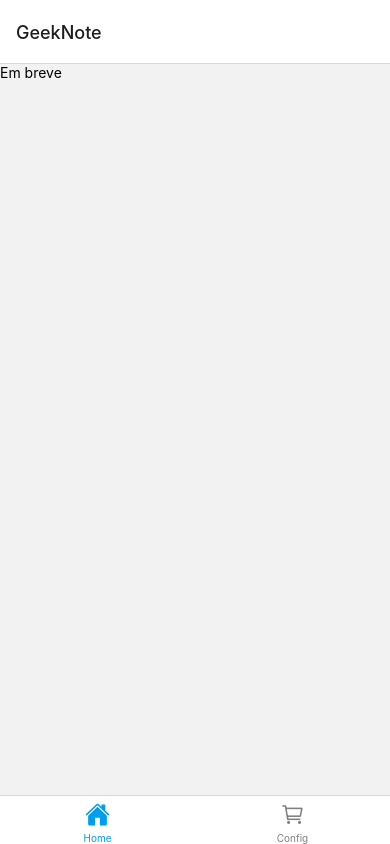
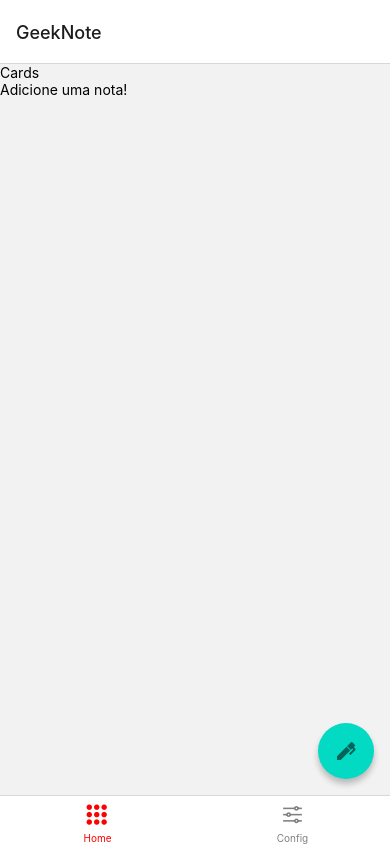
Before and after one commit to luarrekcah/GeekNote, a React Native app: screen /Home in a window 390 px wide. Built offline with nearby package versions, Linux system fonts and the light colour scheme.

Commit message:
[ADDED] Fab

```diff
--- a/package.json
+++ b/package.json
@@ -10,11 +10,13 @@
     "lint": "eslint ."
   },
   "dependencies": {
+    "@react-native-async-storage/async-storage": "^1.17.7",
     "@react-navigation/bottom-tabs": "^6.3.2",
     "@react-navigation/native": "^6.0.11",
     "@react-navigation/native-stack": "^6.7.0",
     "react": "18.0.0",
     "react-native": "0.69.1",
+    "react-native-paper": "^4.12.4",
     "react-native-safe-area-context": "^4.3.1",
     "react-native-screens": "^3.15.0",
     "react-native-vector-icons": "^9.2.0"
--- a/source/Global/colorScheme.js
+++ b/source/Global/colorScheme.js
@@ -1,6 +1,6 @@
 const Colors = {
   color: {
-    primary: '#009eef',
+    primary: '#FF0000',
     fulldark: '#000000',
   },
 };
--- a/source/screens/Main/components/Home/index.js
+++ b/source/screens/Main/components/Home/index.js
@@ -1,8 +1,77 @@
-import React from 'react';
-import {Text} from 'react-native';
+import React, {useState, useEffect} from 'react';
+import {View, Text, TouchableOpacity, FlatList, StyleSheet} from 'react-native';
+import AsyncStorage from '@react-native-async-storage/async-storage';
+import {FAB, Portal, Provider} from 'react-native-paper';
+import Colors from '../../../../Global/colorScheme';
 
-const Home = () => {
-  return <Text>Em breve</Text>;
+const Home = ({navigation}) => {
+  const [db, setdb] = useState([]);
+  const [state, setState] = useState({open: false});
+
+  const onStateChange = ({open}) => setState({open});
+
+  const {open} = state;
+
+  useEffect(() => {
+    if (AsyncStorage.getItem('db')) {
+      AsyncStorage.getItem('db').then(data => {
+        const dba = JSON.parse(data);
+        setdb(dba);
+      });
+    } else {
+      setdb(null);
+    }
+  }, []);
+
+  console.log(typeof db);
+
+  return (
+    <View style={styles.container}>
+      <Text>Cards</Text>
+      {db === null ? (
+        <Text>Adicione uma nota!</Text>
+      ) : (
+        <FlatList
+          data={db}
+          keyExtractor={item => item.id}
+          renderItem={({item}) => (
+            <View style={styles.itemsContainer}>
+              <Text>{item.name}</Text>
+            </View>
+          )}
+        />
+      )}
+      <FAB.Group
+        open={open}
+        icon={open ? 'close' : 'pen'}
+        actions={[
+          {
+            icon: 'card',
+            label: 'Novo Card',
+            onPress: () => console.log('Pressed notifications'),
+          },
+          {
+            icon: 'pen',
+            label: 'Nova anotação básica',
+            onPress: () => console.log('Pressed notifications'),
+          },
+        ]}
+        onStateChange={onStateChange}
+      />
+    </View>
+  );
 };
 
+const styles = new StyleSheet.create({
+  container: {
+    flex: 1,
+  },
+  fab: {
+    position: 'absolute',
+    margin: 16,
+    right: 0,
+    bottom: 0,
+  },
+});
+
 export default Home;
--- a/source/screens/Main/index.js
+++ b/source/screens/Main/index.js
@@ -16,9 +16,9 @@ const Main = ({navigation}) => {
         tabBarIcon: ({focused, color, size}) => {
           let iconName;
           if (route.name === 'Home') {
-            iconName = focused ? 'home' : 'home-outline';
+            iconName = focused ? 'apps' : 'apps-outline';
           } else if (route.name === 'Config') {
-            iconName = focused ? 'cart' : 'cart-outline';
+            iconName = focused ? 'options' : 'options-outline';
           }
           return <Ionicons name={iconName} size={size} color={color} />;
         },
```
Also changed, not shown: 1 other file (tests, documents, lock files or other folders).
